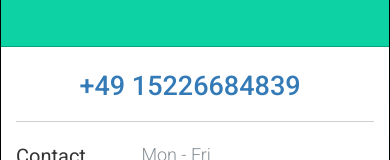
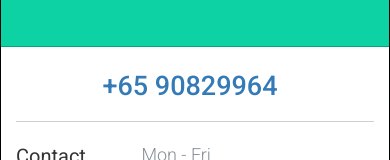
Before and after one commit to Bharathkumarraju/bharathkumaraju.com, a plain HTML site: page index.html in a window 390 px wide. Both pictures are taken after a click on the link 343 px from the left and 82 px from the top of the page. Shown: the part 125-285 px from the top of the page. Drawn offline with nearby package versions, Linux system fonts and the light colour scheme.

Commit message:
Adding the singapore phone number

```diff
--- a/index.html
+++ b/index.html
@@ -48,7 +48,7 @@
 				</div>
 				<div class="modal-body">
 					<!-- Your phone number -->
-					<div class="myphone"><a href="tel:+4915226684839">+49 15226684839</a></div>
+					<div class="myphone"><a href="tel:+6590829964">+65 90829964</a></div>
 					<!-- Contact hours -->
 					<div class="contacthours">
 						<p class="hourcall">Contact hours</p>
```
Also changed, not shown: 2 other files.
